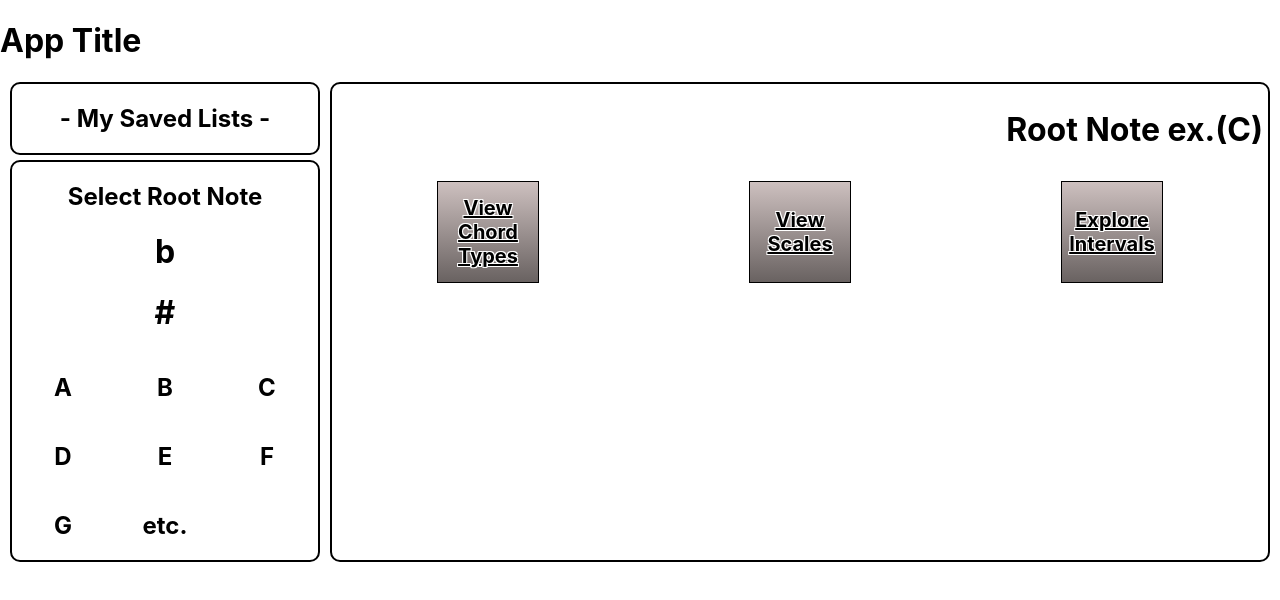
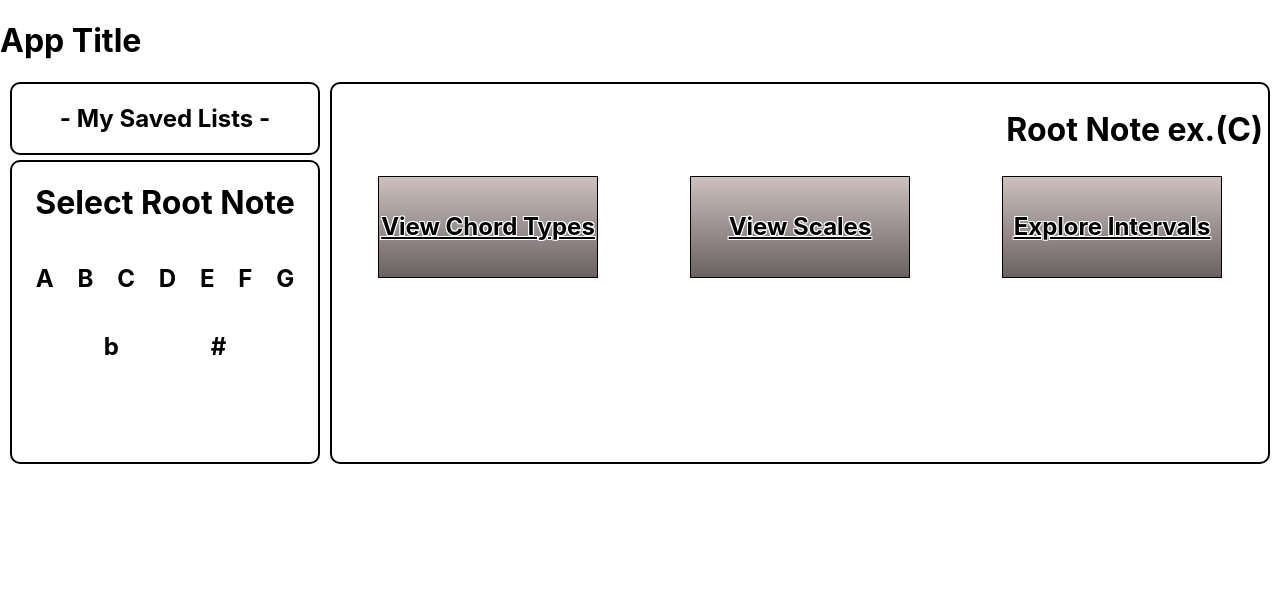
Before and after one commit to YTyler/chord-book, a React (Create React App) app: page / in a window 1280 px wide. Shown: the top 600 px of the page. Built offline with nearby package versions, Linux system fonts and the light colour scheme.

Commit message:
style content to be centered

```diff
--- a/src/components/ChordList.jsx
+++ b/src/components/ChordList.jsx
@@ -10,7 +10,7 @@ function ChordList() {
     marginLeft: '5px'
   }
 
-  const chordButtonsDivStyle = {
+  const chordButtonContainerStyle = {
     display: 'grid',
     gridTemplateColumns: '1fr 1fr 1fr 1fr',
     justifyItems: 'center',
@@ -18,11 +18,11 @@ function ChordList() {
   }
 
   const chordButtonStyle = {
-    display: 'flex',
+    display: 'grid',
     alignItems: 'center',
     height: '90px',
-    width: '100px',
-    margin: '5px',
+    width: '50%',
+    margin: '5px auto',
     padding: '5px',
     color: 'black',
     fontWeight: 'bold',
@@ -35,7 +35,7 @@ function ChordList() {
   return (
     <div style = {chordListStyle}>
       <h1>Select a Chord Type</h1>
-      <div style = {chordButtonsDivStyle}>
+      <div style = {chordButtonContainerStyle}>
         <Link style = {chordButtonStyle} to="/major">Major Triad</Link>
         <Link style = {chordButtonStyle} to="/minor">Minor Triad</Link>
         <Link style = {chordButtonStyle} to="/7ths">Dominant 7ths</Link>
--- a/src/components/NoteMenu.jsx
+++ b/src/components/NoteMenu.jsx
@@ -9,22 +9,21 @@ function NoteMenu() {
     minWidth: '600px',
     marginLeft: '5px'
   }
-  const rootNoteStyle = {
+  const noteStyle = {
     textAlign: 'right',
     padding: '5px',
   }
-  const noteButtonsDivStyle = {
+  const noteButtonContainerStyle = {
     display: 'grid',
     gridTemplateColumns: '1fr 1fr 1fr',
-    justifyItems: 'center',
   }
   const noteButtonStyle = {
-    display: 'flex',
+    display: 'grid',
     alignItems: 'center',
     height: '100px',
-    width: '100px',
-    margin: '5px',
-    fontSize: '20px',
+    width: '70%',
+    margin: '0 auto',
+    fontSize: '150%',
     backgroundImage: 'linear-gradient(#CDC0BF, #696261)',
     border: '1px solid black',
     textShadow: '1px 1px white, 1px -1px white, -1px 1px white, -1px -1px white'
@@ -32,8 +31,8 @@ function NoteMenu() {
 
   return (
     <div style = {noteMenuStyle}>
-        <h1 style = {rootNoteStyle}>Root Note ex.(C)</h1>
-        <div style = {noteButtonsDivStyle}>
+        <h1 style = {noteStyle}>Root Note ex.(C)</h1>
+        <div style = {noteButtonContainerStyle}>
           <Link style = {noteButtonStyle} to = "/chords">View Chord Types</Link>
           <Link style = {noteButtonStyle} to = "/scales">View Scales</Link>
           <Link style = {noteButtonStyle} to = "/intervals">Explore Intervals</Link>
--- a/src/components/RootMenu.jsx
+++ b/src/components/RootMenu.jsx
@@ -8,17 +8,19 @@ function RootMenu() {
     minWidth: '250px',
     marginRight: '5px',
   }
-  const rootDivStyle = {
-    display: 'grid',
-    gridTemplateColumns: '1fr 1fr 1fr',
+  const noteListStyle = {
+    display: 'flex',
+    justifyContent: 'space-evenly'
+  }
+  const accidentalListStyle = {
+    display: 'flex',
+    justifyContent: 'space-evenly'
   }
 
   return (
     <div style = {rootMenuStyle}>
-      <h2>Select Root Note</h2>
-      <h1>b</h1>
-      <h1>#</h1>
-      <div style = {rootDivStyle}>
+    <h1>Select Root Note</h1>
+    <div style = {noteListStyle}>
       <h2>A</h2>
       <h2>B</h2>
       <h2>C</h2>
@@ -26,8 +28,12 @@ function RootMenu() {
       <h2>E</h2>
       <h2>F</h2>
       <h2>G</h2>
-        <h2>etc.</h2>
     </div>
+      <div style = {accidentalListStyle}>
+      <h2>b</h2>
+      <h2>#</h2>
+      </div>
+
       </div>
   );
 }
--- a/src/components/ScaleList.jsx
+++ b/src/components/ScaleList.jsx
@@ -10,7 +10,7 @@ function ScaleList() {
     marginLeft: '5px'
   }
 
-  const scaleButtonDivStyle = {
+  const scaleButtonContainerStyle = {
     display: 'grid',
     gridTemplateColumns: '1fr 1fr 1fr 1fr',
     justifyItems: 'center',
@@ -18,12 +18,12 @@ function ScaleList() {
   }
 
   const scaleButtonStyle = {
-    display: 'flex',
+    display: 'grid',
     alignItems: 'center',
     overflow: 'hidden',
     height: '90px',
-    width: '100px',
-    margin: '5px',
+    width: '50%',
+    margin: '5px auto',
     padding: '5px',
     color: 'black',
     fontWeight: 'bold',
@@ -36,7 +36,7 @@ function ScaleList() {
   return (
     <div style = {scaleListStyle}>
       <h1>Select a Chord Type</h1>
-      <div style = {scaleButtonDivStyle}>
+      <div style = {scaleButtonContainerStyle}>
         <Link style = {scaleButtonStyle} to="/ionian">Major / Ionian</Link>
         <Link style = {scaleButtonStyle} to="/aeolian">Natural Minor / Aeolian</Link>
         <Link style = {scaleButtonStyle} to="/harmonic">Harmonic Minor</Link>
```
Also changed, not shown: 1 other file (tests, documents, lock files or other folders). Lines whose indentation alone changed are shown as unchanged.
